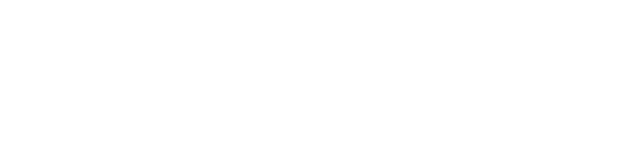
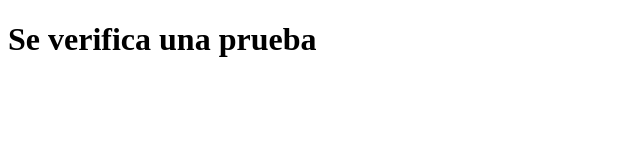
Before and after one commit to Coretrols/portafolio2, a plain HTML site: page prueba.html in a window 1280 px wide. Shown: the whole page, without its empty margins (0-640 px from the left). Drawn offline with Linux system fonts and the light colour scheme.

Commit message:
Se ingresa una nueva linea de codigo

```diff
--- a/prueba.html
+++ b/prueba.html
@@ -6,6 +6,9 @@
     <title>esto es una prueba del funcionamiento de git</title>
 </head>
 <body>
+    <div>
+        <h1>Se verifica una prueba</h1>
+    </div>
 
 </body>
 </html>
```
